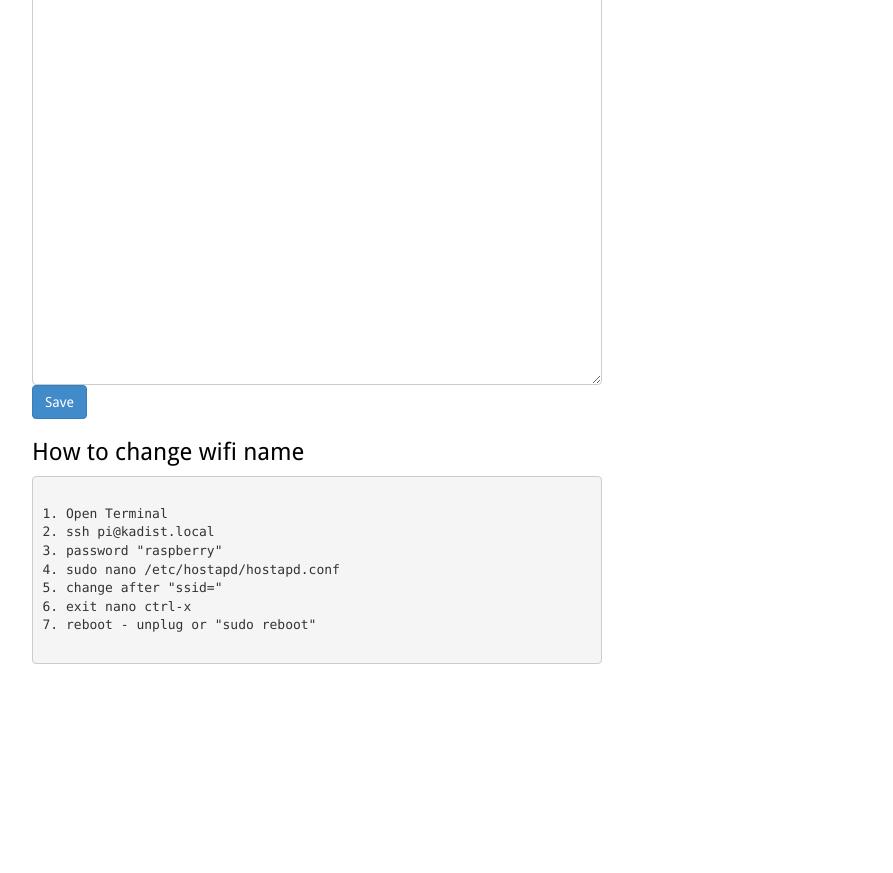
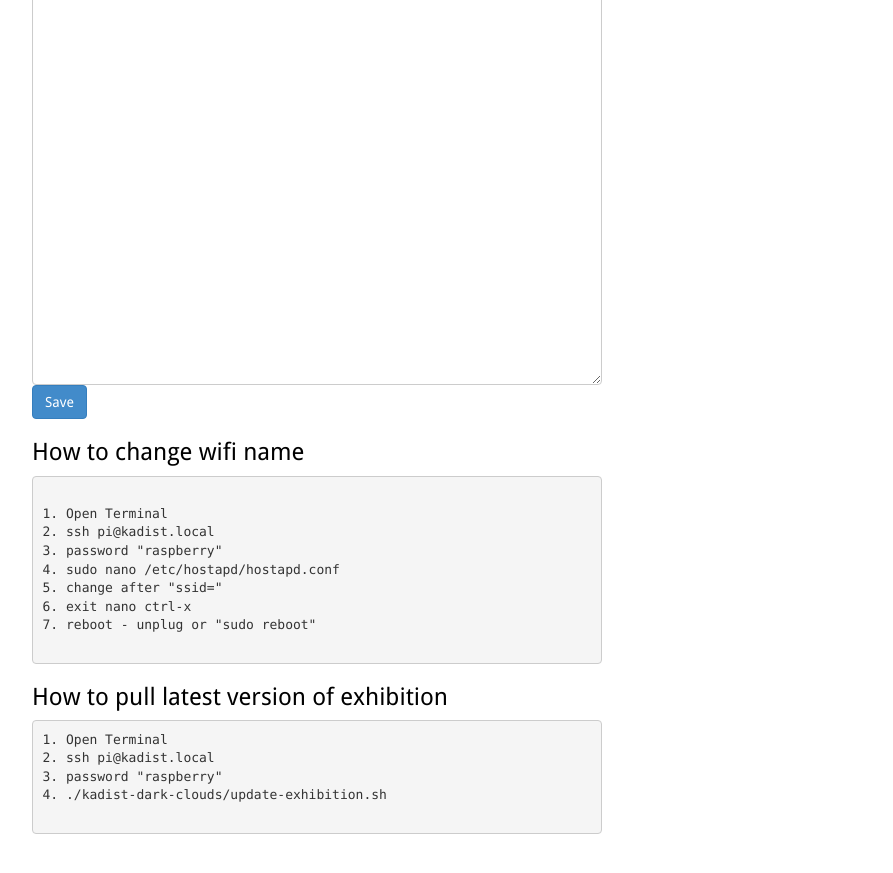
Before and after one commit to owise1/kadist-dark-clouds-exhibition, a website: page app/_attachments/admin.html in a window 1280 px wide. Shown: the part 175-1048 px from the top of the page, without its empty margins (23-916 px from the left). Before the commit the page ends 899 px from the top, so only its background shows below. Drawn offline with Linux system fonts and the light colour scheme; no server answers.

Commit message:
update exhibition script

```diff
--- a/app/_attachments/admin.html
+++ b/app/_attachments/admin.html
@@ -35,6 +35,13 @@
 6. exit nano ctrl-x
 7. reboot - unplug or "sudo reboot"
           </pre>
+          <h3>How to pull latest version of exhibition</h3>
+          <pre>
+1. Open Terminal
+2. ssh pi@kadist.local
+3. password "raspberry"
+4. ./kadist-dark-clouds/update-exhibition.sh
+          </pre>
         </div>
         <div class="col-md-6">
           <div>
```
Also changed, not shown: 1 other file.
